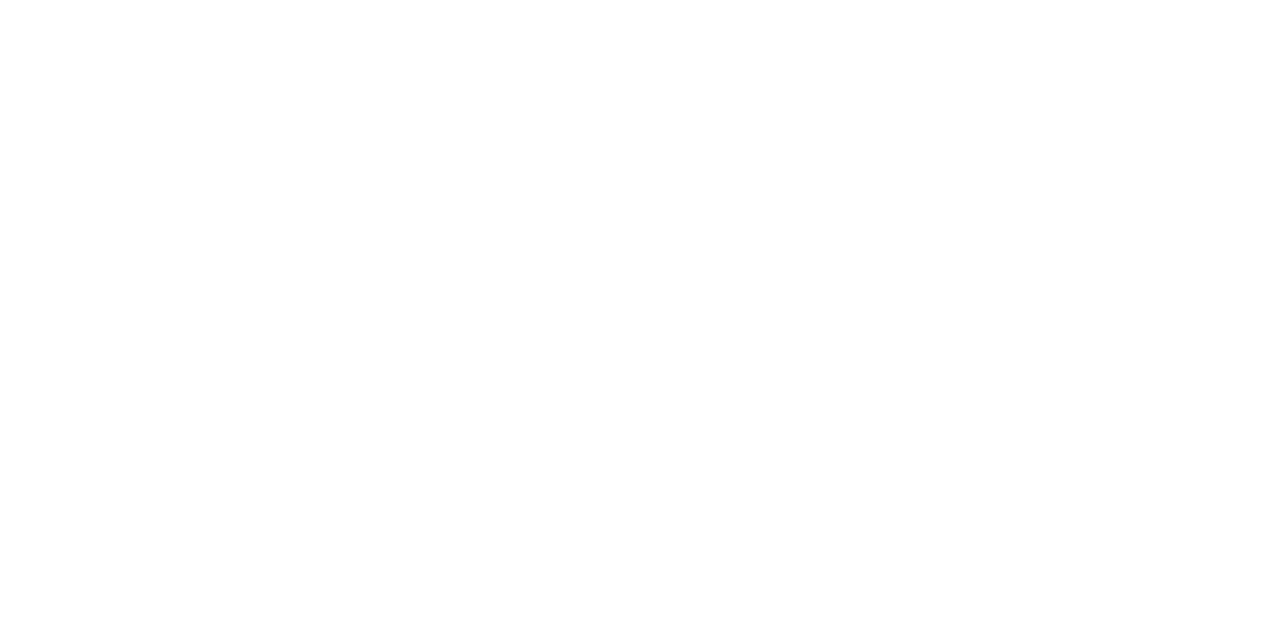
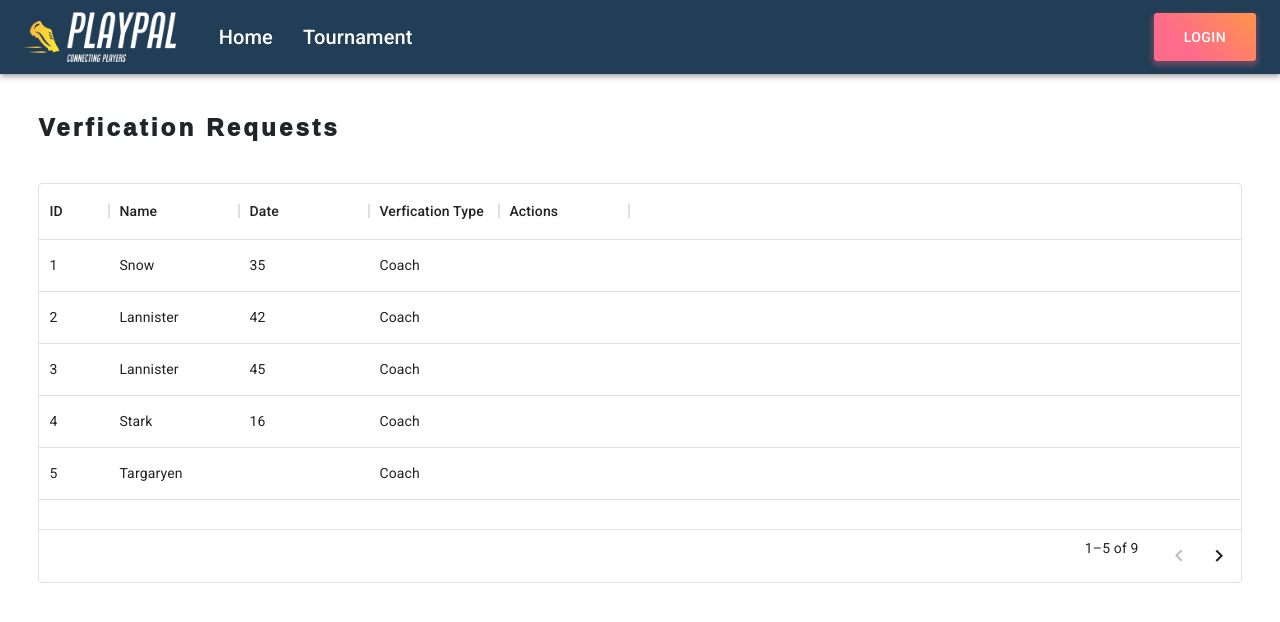
Before and after one commit to AbhiramAtluri/CMPE295A-PlayPal, a React (Create React App) app in the folder ppfrontend/: page /Admin/Home in a window 1280 px wide. Before the commit this address had no page. Shown: the top 622 px of the page. Built offline with nearby package versions, Linux system fonts and the light colour scheme.

Commit message:
Admin Home ,Verification request intial commit

```diff
--- a/ppfrontend/package.json
+++ b/ppfrontend/package.json
@@ -8,6 +8,7 @@
     "@fontsource/roboto": "^4.5.8",
     "@mui/icons-material": "^5.10.16",
     "@mui/material": "^5.10.16",
+    "@mui/x-data-grid": "^5.17.23",
     "@mui/x-date-pickers": "^5.0.9",
     "@reduxjs/toolkit": "^1.9.1",
     "@testing-library/jest-dom": "^5.16.5",
--- /dev/null
+++ b/ppfrontend/src/Admin/AdminHome.js
@@ -0,0 +1,78 @@
+import { Typography } from "@mui/material";
+import { Box } from "@mui/system";
+import React from "react";
+import { DataGrid, GridToolbar } from "@mui/x-data-grid";
+import AdminNavBar from "./AdminNavBar";
+
+export default function AdminHome() {
+  const rows = [
+    { id: 1, name: "Snow", type: "Coach", date: 35 },
+    { id: 2, name: "Lannister", type: "Coach", date: 42 },
+    { id: 3, name: "Lannister", type: "Coach", date: 45 },
+    { id: 4, name: "Stark", type: "Coach", date: 16 },
+    { id: 5, name: "Targaryen", type: "Coach", date: null },
+    { id: 6, name: "Melisandre", type: "Coach", date: 150 },
+    { id: 7, name: "Clifford", type: "Coach", date: 44 },
+    { id: 8, name: "Frances", type: "Coach", date: 36 },
+    { id: 9, name: "Roxie", type: "Coach", date: 65 },
+  ];
+  const columns = [
+    { field: "id", headerName: "ID", width: 70, filterable: false },
+    {
+      field: "name",
+      headerName: "Name",
+      width: 130,
+      filterable: false,
+    },
+    {
+      field: "date",
+      type: "date",
+      headerName: "Date",
+      width: 130,
+    },
+    {
+      field: "type",
+      headerName: "Verfication Type",
+      width: 130,
+    },
+    {
+      headerName: "Actions",
+      width: 130,
+    },
+  ];
+  return (
+    <div>
+      <div>
+        <AdminNavBar />
+      </div>
+      <div style={{ padding: "3%" }}>
+        <Typography
+          variant="h5"
+          sx={{
+            mr: 2,
+            display: { xs: "none", md: "flex" },
+            fontFamily: "fantasy",
+            fontWeight: 1000,
+            letterSpacing: ".2rem",
+            color: "inherit",
+            textDecoration: "none",
+          }}
+        >
+          Verfication Requests
+        </Typography>
+      </div>
+      <div style={{ paddingLeft: "3%", paddingRight: "3%" }}>
+        <div style={{ height: 400, width: "100%" }}>
+          <DataGrid
+            // components={{ Toolbar: GridToolbar }}
+            rows={rows}
+            columns={columns}
+            pageSize={5}
+            rowsPerPageOptions={[5]}
+            filterMode="client"
+          />
+        </div>
+      </div>
+    </div>
+  );
+}
--- /dev/null
+++ b/ppfrontend/src/Admin/AdminNavBar.js
@@ -0,0 +1,43 @@
+import * as React from "react";
+import AppBar from "@mui/material/AppBar";
+import Box from "@mui/material/Box";
+import Toolbar from "@mui/material/Toolbar";
+import Typography from "@mui/material/Typography";
+import Button from "@mui/material/Button";
+import IconButton from "@mui/material/IconButton";
+import MenuIcon from "@mui/icons-material/Menu";
+
+export default function ButtonAppBar() {
+  return (
+    <Box sx={{ flexGrow: 1 }}>
+      <AppBar position="static">
+        <Toolbar>
+          <IconButton
+            size="large"
+            edge="start"
+            color="inherit"
+            aria-label="menu"
+            sx={{ mr: 2 }}
+          >
+            <img src={"/images/logo.png"} style={{ height: "50px" }}></img>
+          </IconButton>
+          <Box
+            sx={{
+              flexGrow: 1,
+              flexDirection: "row",
+              display: "flex",
+            }}
+          >
+            <Typography variant="h6" component="div" sx={{ padding: "15px" }}>
+              Home
+            </Typography>
+            <Typography variant="h6" component="div" sx={{ padding: "15px" }}>
+              Tournament
+            </Typography>
+          </Box>
+          <Button color="inherit">Login</Button>
+        </Toolbar>
+      </AppBar>
+    </Box>
+  );
+}
--- a/ppfrontend/src/App.js
+++ b/ppfrontend/src/App.js
@@ -6,6 +6,7 @@ import { createTheme, ThemeProvider } from "@mui/material";
 import Userfeed from "./Userfeed";
 import NavBar from "./NavBar";
 import UserLogin from "./UserLogin";
+import AdminHome from "./Admin/AdminHome";
 export const themeOptions = createTheme({
   palette: {
     type: "light",
@@ -86,6 +87,9 @@ function App() {
         <Routes>
           <Route path="/UserLogin" element={<UserLogin />}></Route>
         </Routes>
+        <Routes>
+          <Route path="/Admin/Home" element={<AdminHome />}></Route>
+        </Routes>
         {/* <Routes>
           <Route path = "navbar" element = {<NavBar/>}></Route>
         </Routes> */}
```
Also changed, not shown: 1 other file (tests, documents, lock files or other folders).
